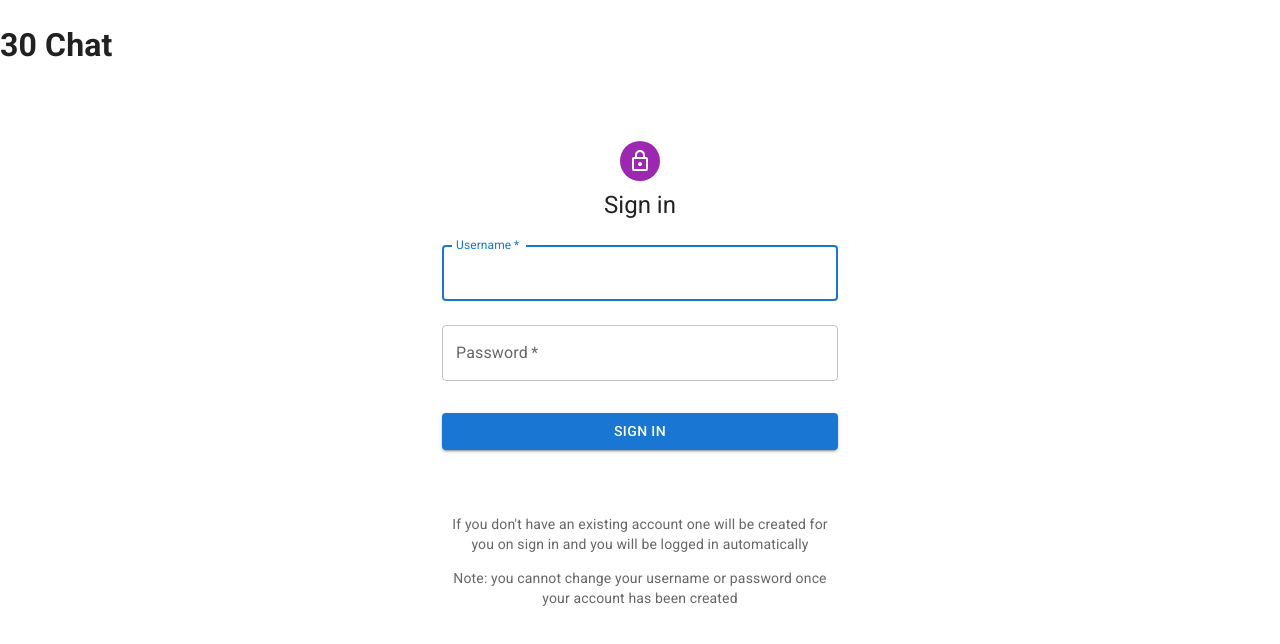
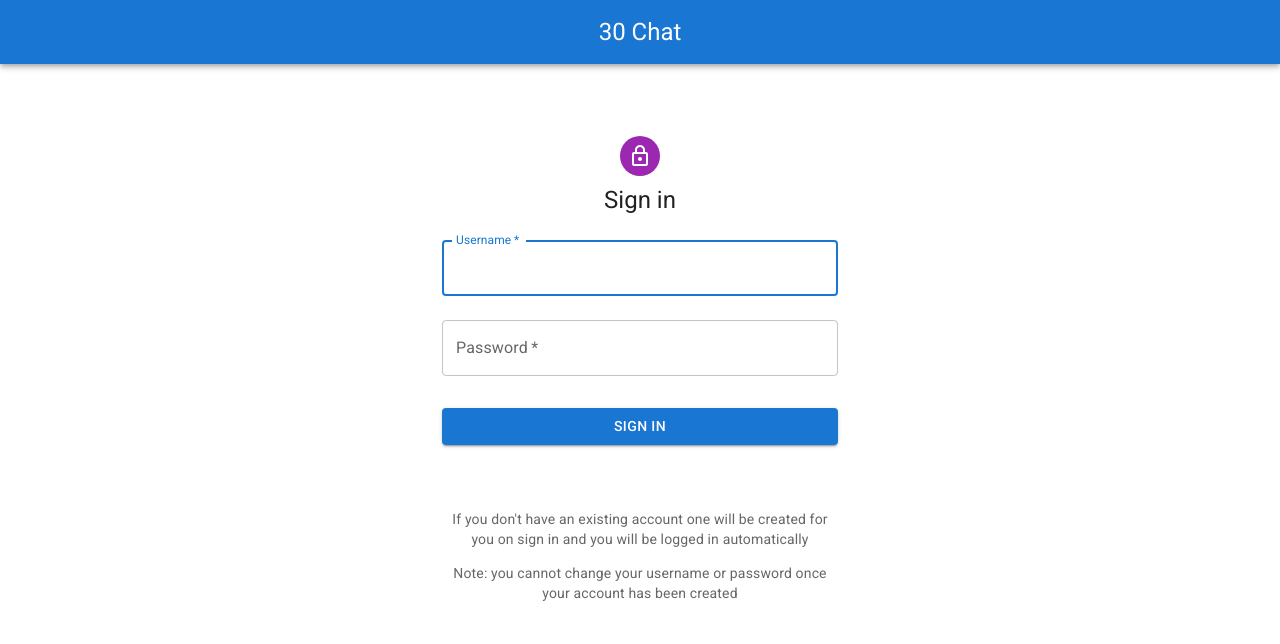
Before and after one commit to xavier-kong/30-chat, a React (Create React App) app in the folder client/: page /login in a window 1280 px wide. Shown: the top 644 px of the page. Built offline with nearby package versions, Linux system fonts and the light colour scheme; no server answers.

Commit message:
added header component

```diff
--- a/client/src/App.js
+++ b/client/src/App.js
@@ -4,6 +4,7 @@ import Groups from './components/Groups'
 import Chat from './components/Chat'
 import axios from 'axios'
 import SignIn from './pages/Login';
+import Header from './components/Header';
 require('dotenv').config()
 const io = require("socket.io-client")
 const url = process.env.NODE_ENV === 'development' ? 'http://localhost:3001' : 'https://thirtychat30.herokuapp.com'
@@ -47,7 +48,7 @@ const App = () => {
   return (
     <Router>
       <div className='container'>
-        <h1>30 Chat</h1>
+        <Header text="30 Chat" />
          {user ? <p>Currently logged in as {user.username}<button onClick={Logout}>Logout</button></p> : null}
         <Switch>
           <Route path="/chat/:room_name">
--- /dev/null
+++ b/client/src/components/Header.js
@@ -0,0 +1,21 @@
+import * as React from 'react';
+import AppBar from '@mui/material/AppBar';
+import Box from '@mui/material/Box';
+import Toolbar from '@mui/material/Toolbar';
+import Typography from '@mui/material/Typography';
+
+const Header = ({ text }) => {
+  return (
+    <Box sx={{ flexGrow: 1 }}>
+      <AppBar position="static">
+        <Toolbar>
+          <Typography variant="h5" component="div" align="center" sx={{ flexGrow: 1 }}>
+            {text}
+          </Typography>
+        </Toolbar>
+      </AppBar>
+    </Box>
+  );
+}
+
+export default Header;
```
